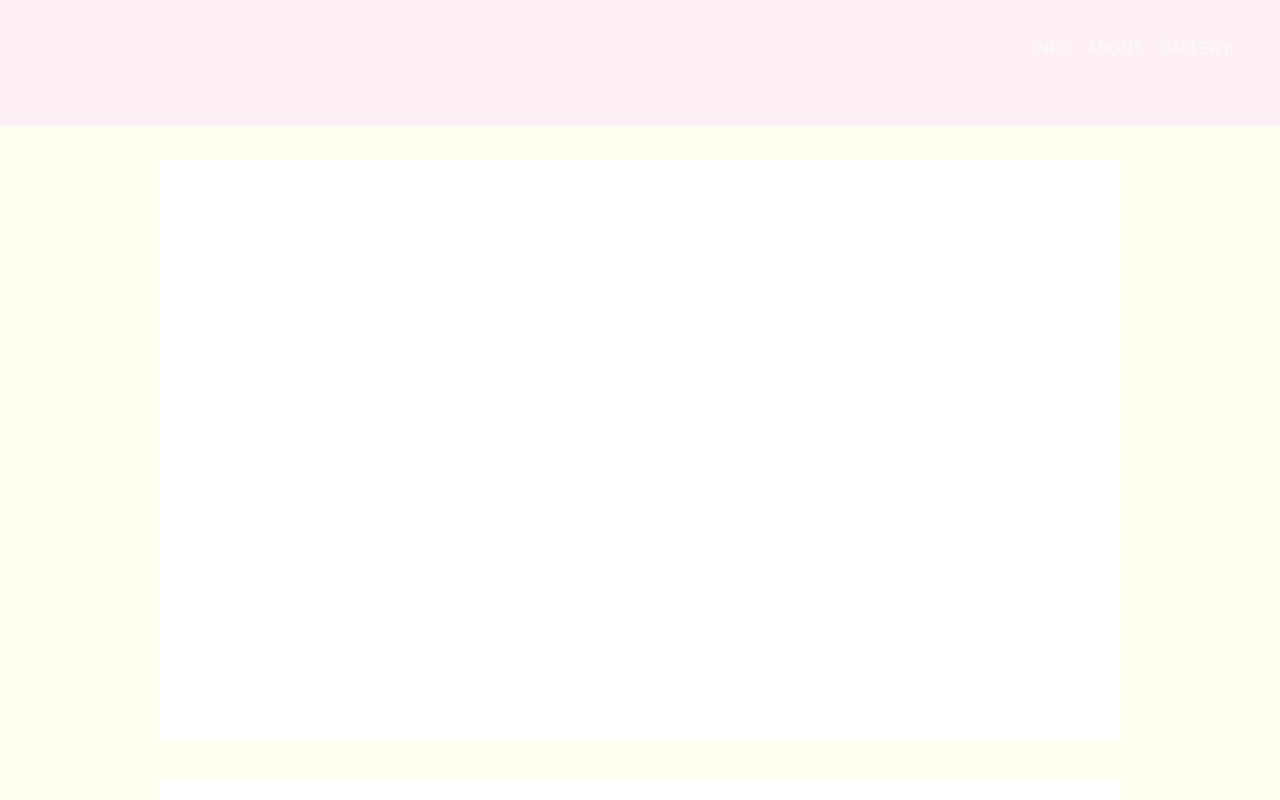
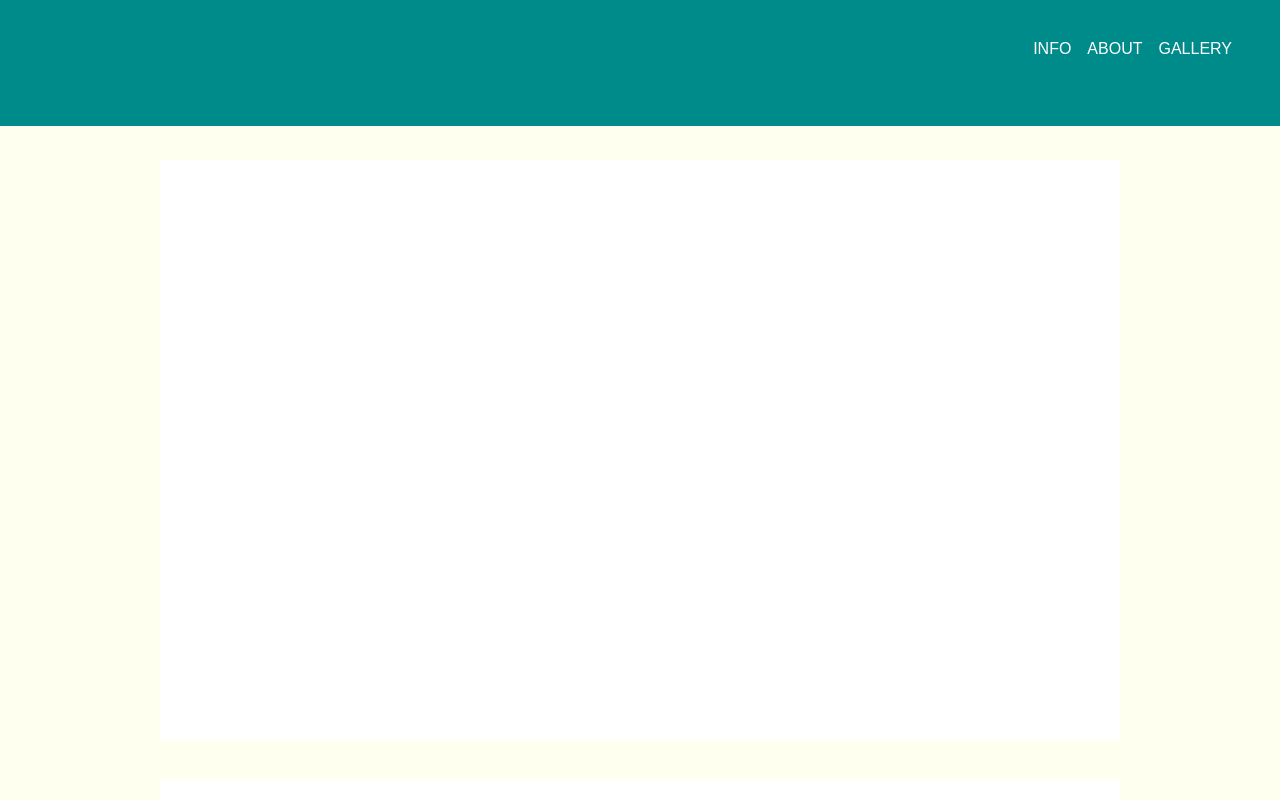
Before and after one commit to yuki-takamura12/portfolio, a plain HTML site: page index.html in a window 1280 px wide. Shown: the top 800 px of the page. Drawn offline with nearby package versions, Linux system fonts and the light colour scheme; a script that the page names is missing.

Commit message:
Add files via upload

```diff
--- a/style.css
+++ b/style.css
@@ -26,8 +26,8 @@ header{
   width: 100%;
   min-width: 600px;
   padding: 40px;
-  background-color: #fff0f5;
-  color: lavenderblush;
+  background-color: #008b8b;
+  color: darkcyan;
   display: flex;
   flex-direction: row;
 }
```
